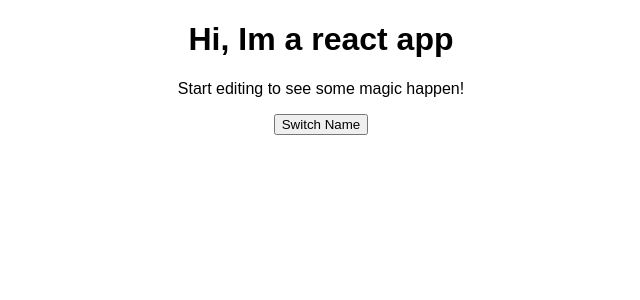
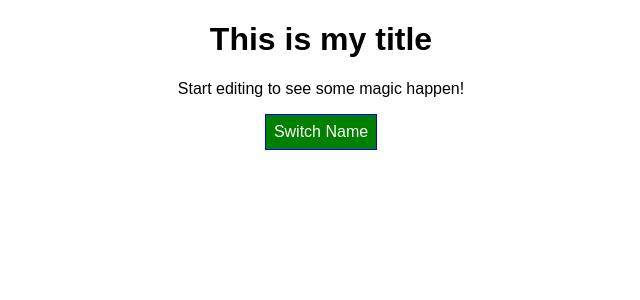
Before and after one commit to alfonso-distiller/menuer-diet-app, a React app: page / in a window 1280 px wide. Shown: the top 300 px of the page, without its empty margins (319-959 px from the left). Built offline with nearby package versions, Linux system fonts and the light colour scheme.

Commit message:
Section 81

```diff
--- a/src/components/cockpit/cockpit.css
+++ b/src/components/cockpit/cockpit.css
@@ -5,3 +5,21 @@
 .bold {
   font-weight: bold;
 }
+
+.greeButton {
+  background-color: green;
+  color: white;
+  font: inherit;
+  border: 1px solid blue;
+  padding: 8px;
+  cursor: pointer;
+}
+
+.redButton {
+  background-color: red;
+  color: white;
+  font: inherit;
+  border: 1px solid blue;
+  padding: 8px;
+  cursor: pointer;
+}
--- a/src/components/cockpit/cockpit.jsx
+++ b/src/components/cockpit/cockpit.jsx
@@ -3,10 +3,10 @@ import classes from "./cockpit.css";
 
 const CockPit = props => {
   const assignedClasses = [];
-  let btnClass = "";
+  let btnClass = classes.greeButton;
 
-  if(props.showPersons) {
-    btnClass = classes.red
+  if (props.showPersons) {
+    btnClass = classes.redButton;
   }
 
   if (props.persons.length <= 2) {
@@ -19,7 +19,7 @@ const CockPit = props => {
 
   return (
     <div>
-      <h1>Hi, Im a react app</h1>
+      <h1>{props.title}</h1>
       <p className={assignedClasses.join(" ")}>
         Start editing to see some magic happen!
       </p>
--- a/src/containers/app.jsx
+++ b/src/containers/app.jsx
@@ -45,15 +45,6 @@ class App extends Component {
   };
 
   render() {
-    const style = {
-      backgroundColor: "green",
-      color: "white",
-      font: "inherit",
-      border: "1px solid blue",
-      padding: "8px",
-      cursor: "pointer"
-    };
-
     let persons = null;
 
     if (this.state.showPersons) {
@@ -71,6 +62,7 @@ class App extends Component {
     return (
       <div className={classes.App}>
         <CockPit
+          title={this.props.title}
           showPersons={this.state.showPersons}
           persons={this.state.persons}
           click={this.togglePersonsHandler}
--- a/src/index.js
+++ b/src/index.js
@@ -3,4 +3,4 @@ import ReactDOM from "react-dom";
 import App from "./containers/app.jsx";
 
 const rootElement = document.getElementById("root");
-ReactDOM.render(<App />, rootElement);
+ReactDOM.render(<App title="This is my title"/>, rootElement);
```
